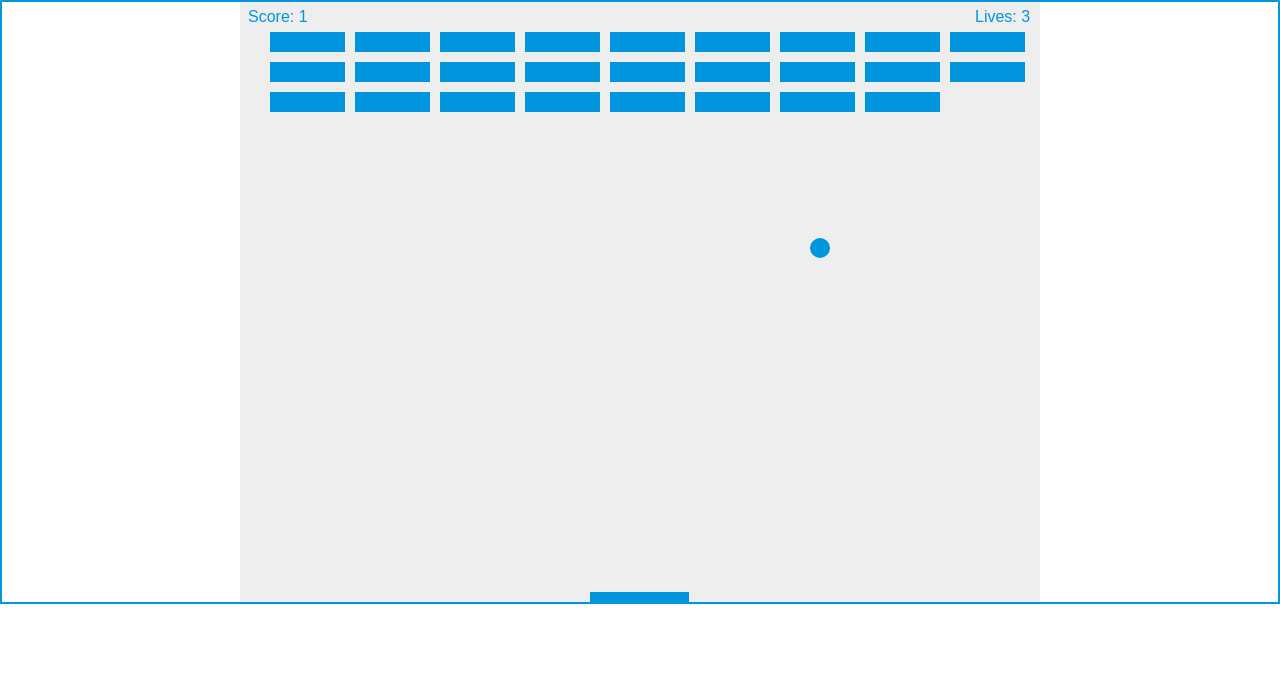
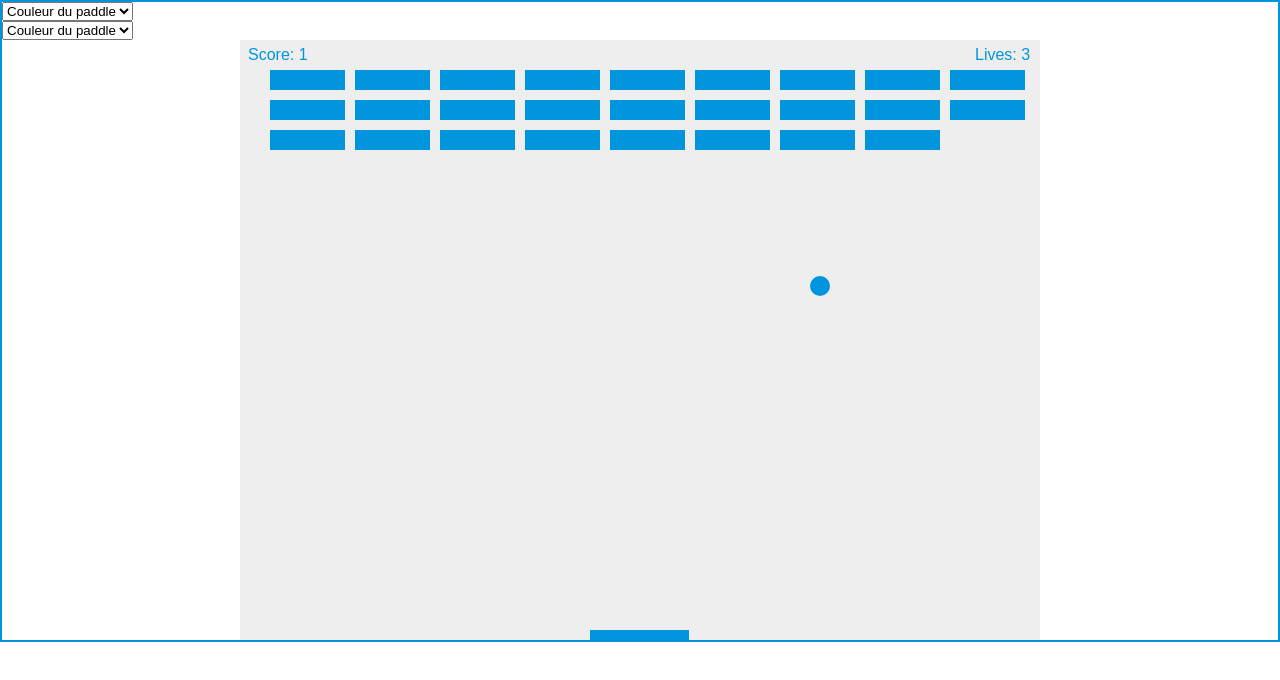
Before and after one commit to QuentinRousseau/Projet_Yoyo, a plain HTML site: page index.html in a window 1280 px wide. Drawn offline with Linux system fonts and the light colour scheme.

Commit message:
begin of color display & modif

```diff
--- a/index.html
+++ b/index.html
@@ -7,6 +7,37 @@
   </head>
   <body>
     <div class="border">
+      <div class="block" id="paddleColor">
+        <div class="onSelect">
+          <select id="paddleSelect">
+            <option value="">Couleur du paddle</option>
+            <option value="rouge">Rouge</option>
+            <option value="rose">Rose</option>
+            <option value="violet">Violet</option>
+            <option value="bleu">Bleu</option>
+            <option value="vert">Vert</option>
+            <option value="jaune">Jaune</option>
+            <option value="orange">Orange</option>
+            <option value="noir">Noir</option>
+          </select>
+        </div>
+      </div>
+
+      <div class="block" id="ballColor">
+        <div class="onSelect">
+          <select id="ballSelect">
+            <option value="">Couleur du paddle</option>
+            <option value="rouge">Rouge</option>
+            <option value="rose">Rose</option>
+            <option value="violet">Violet</option>
+            <option value="bleu">Bleu</option>
+            <option value="vert">Vert</option>
+            <option value="jaune">Jaune</option>
+            <option value="orange">Orange</option>
+            <option value="noir">Noir</option>
+          </select>
+        </div>
+      </div>
       <canvas id="myCanvas" width="800" height="600"></canvas>
     </div>
     <script src="index.js"></script>
```
